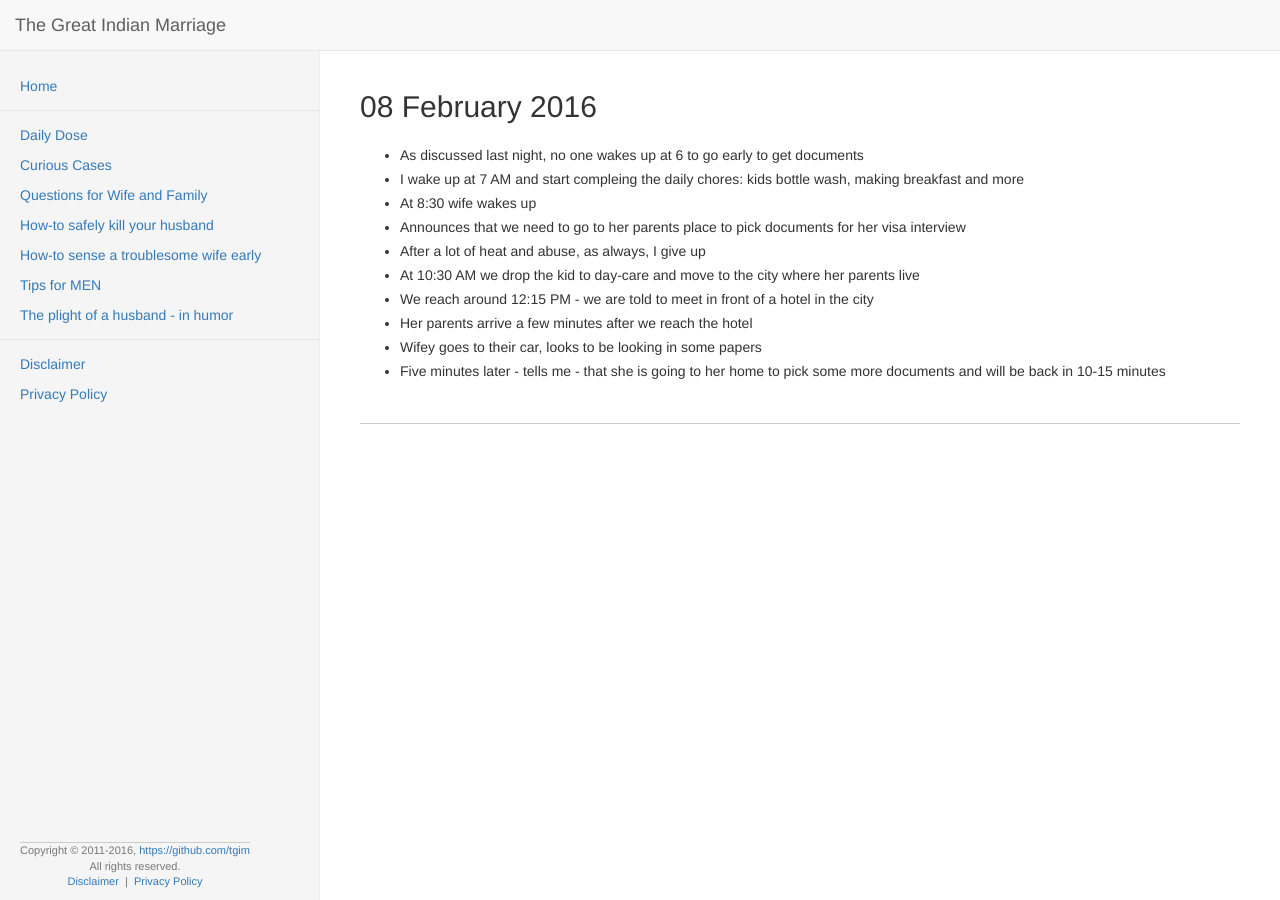
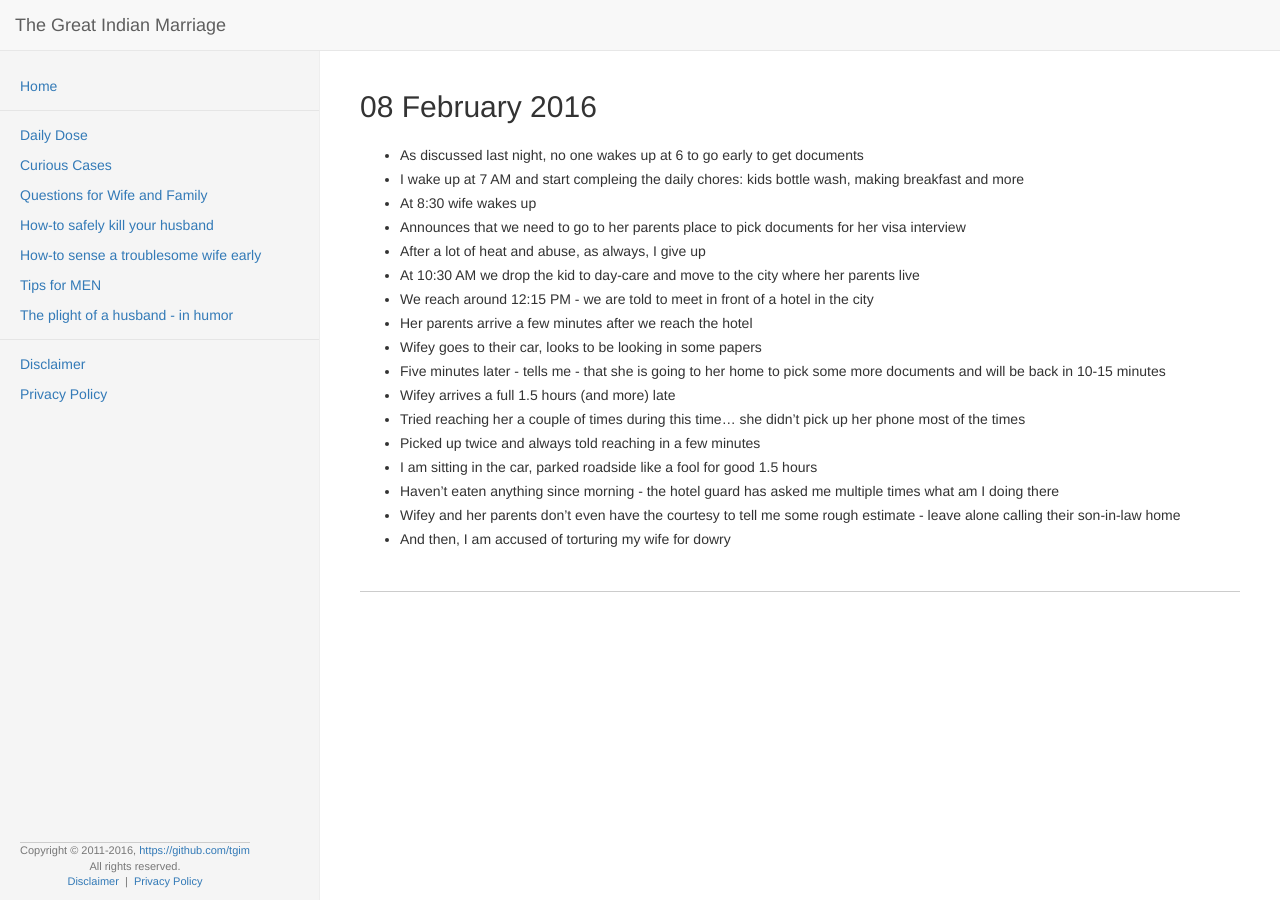
Before and after one commit to tgim/tgim.github.io, a Jekyll site: the page built from day/2016/02/08.md, in a window 1280 px wide. Built offline with Jekyll 4.4.1, drawn with Linux system fonts in a browser that asks for light colours; nearby versions of some CDN libraries; comment, search, counter and statistics services are not loaded.

Commit message:
Update 08.md

```diff
--- a/day/2016/02/08.md
+++ b/day/2016/02/08.md
@@ -14,3 +14,10 @@ social: true
 - Her parents arrive a few minutes after we reach the hotel
 - Wifey goes to their car, looks to be looking in some papers
 - Five minutes later - tells me - that she is going to her home to pick some more documents and will be back in 10-15 minutes
+- Wifey arrives a full 1.5 hours (and more) late
+- Tried reaching her a couple of times during this time... she didn't pick up her phone most of the times
+- Picked up twice and always told reaching in a few minutes
+- I am sitting in the car, parked roadside like a fool for good 1.5 hours
+- Haven't eaten anything since morning - the hotel guard has asked me multiple times what am I doing there
+- Wifey and her parents don't even have the courtesy to tell me some rough estimate - leave alone calling their son-in-law home
+- And then, I am accused of torturing my wife for dowry
```
